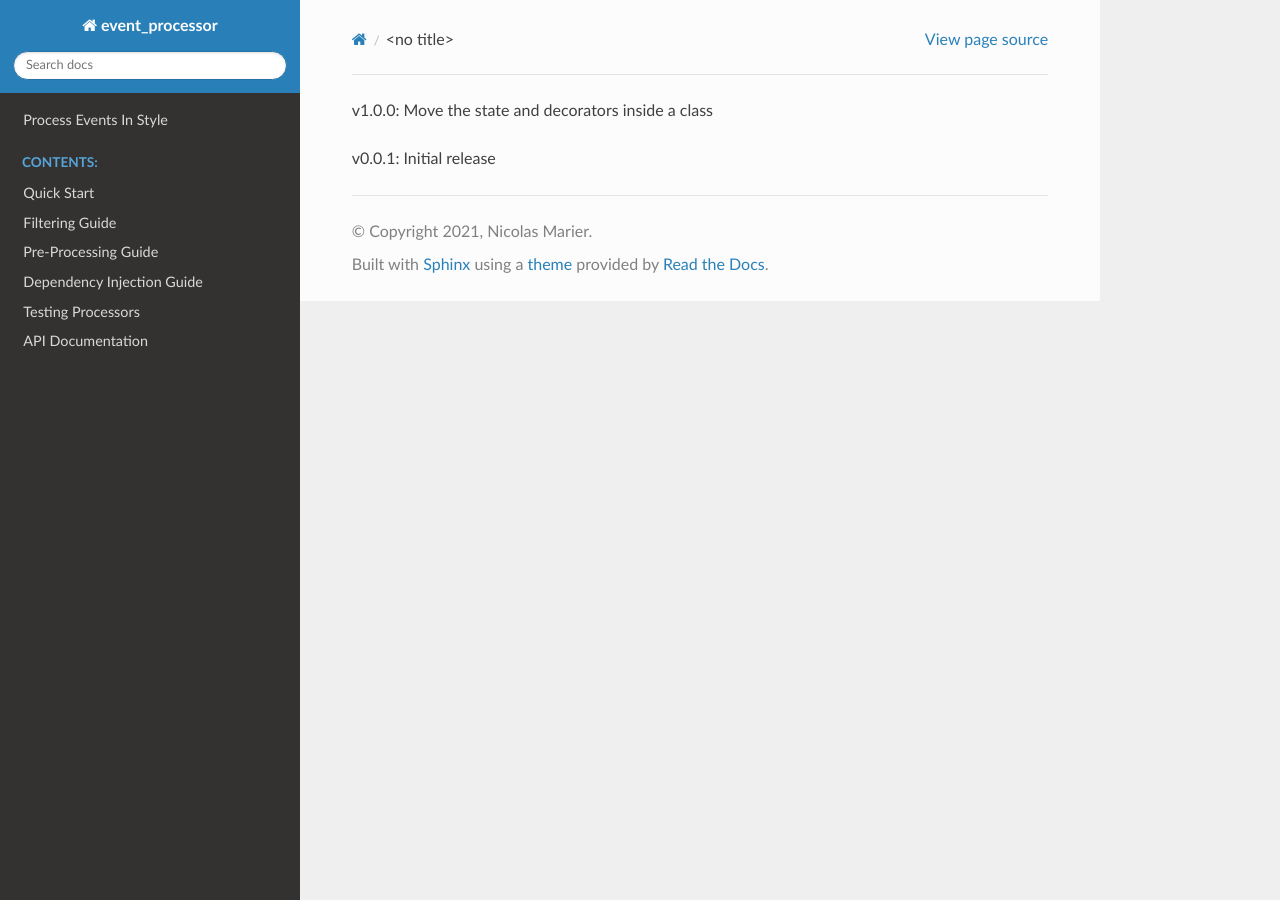
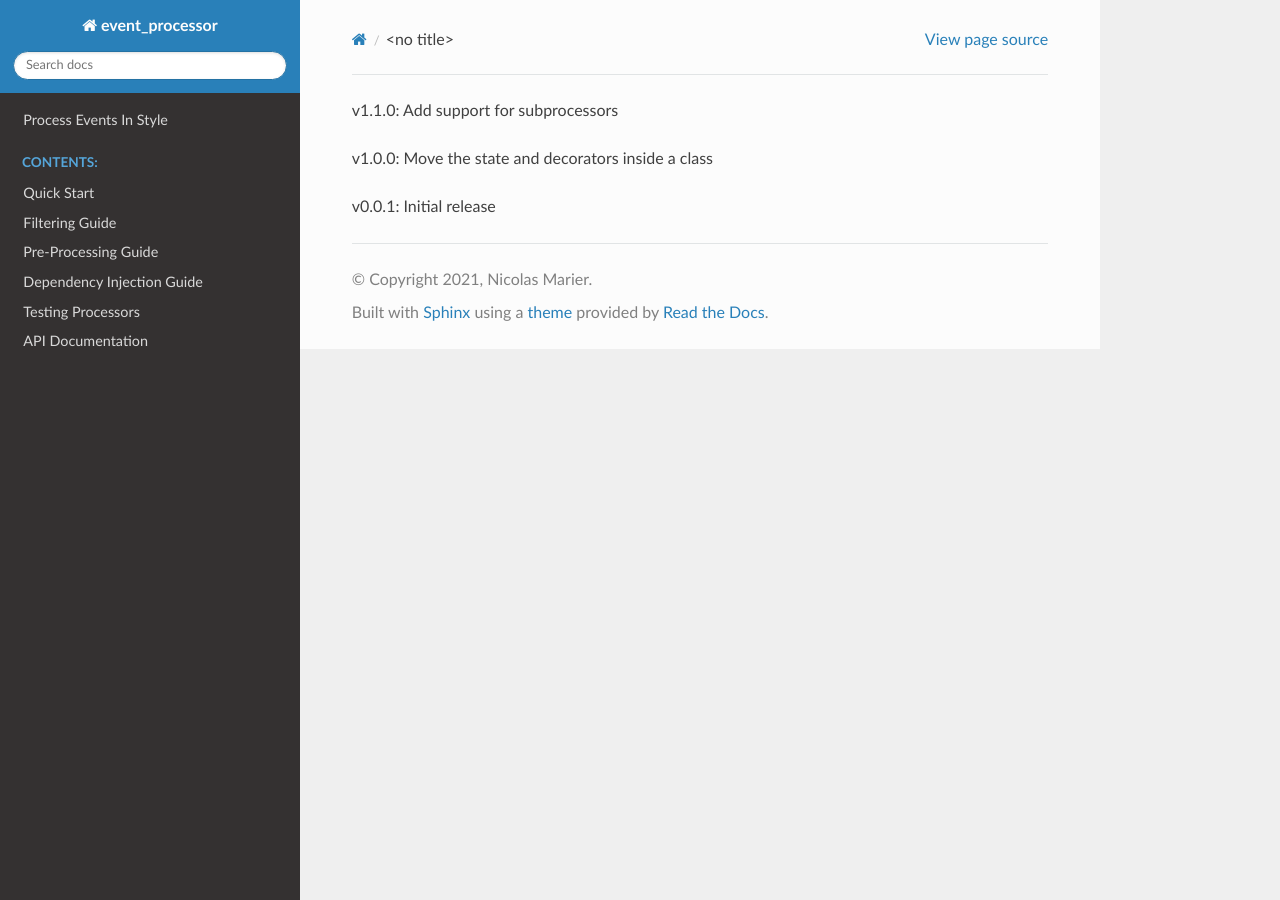
Before and after one commit to marier-nico/event-processor, a Sphinx documentation site: the page built from docs/content/changelog.rst, in a window 1280 px wide. Built offline with Sphinx 7.4.7 and the Read the Docs theme 2.0.0, drawn with Linux system fonts in a browser that asks for light colours; the version number could not be read and is left out.

Commit message:
Update the changelog

```diff
--- a/docs/content/changelog.rst
+++ b/docs/content/changelog.rst
@@ -1,2 +1,3 @@
+- v1.1.0: Add support for subprocessors
 - v1.0.0: Move the state and decorators inside a class
 - v0.0.1: Initial release
```
